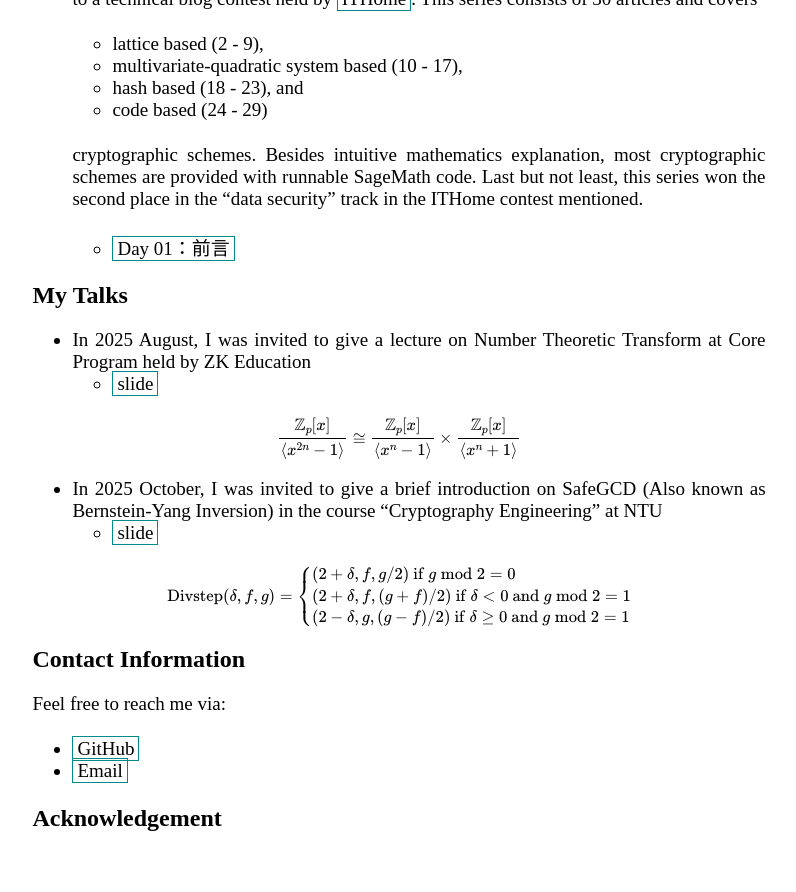
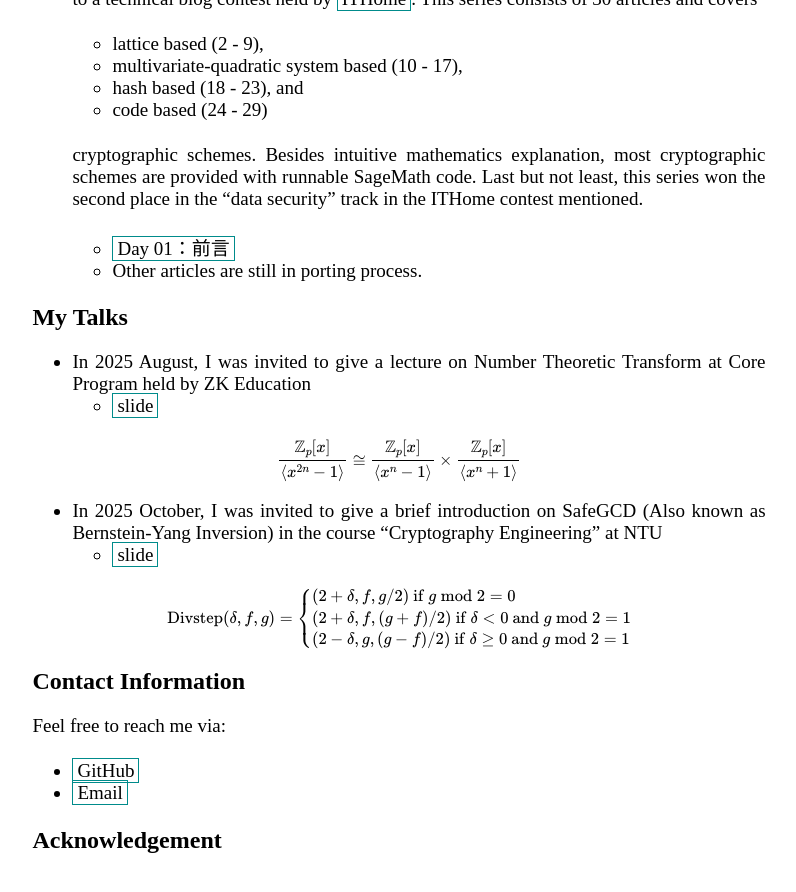
Before and after one commit to cheng-wei-huang0612/cheng-wei-huang0612.github.io, a Jekyll site: the page built from index.md, in a window 1280 px wide and 900 px high, scrolled down 1284 px. Shown: the top 892 px of the window, without its empty margins (241-1037 px from the left). Built offline with Jekyll 4.4.1, drawn with Linux system fonts in a browser that asks for light colours; nearby versions of some CDN libraries.

Commit message:
pqc articles are porting

```diff
--- a/index.md
+++ b/index.md
@@ -43,7 +43,10 @@ I am interested in uncovering deeper mathematical structures and applying them t
     schemes are provided with runnable SageMath code.
     Last but not least, this series won the second place in the
     "data security" track in the ITHome contest mentioned.
+
+
     - [Day 01：前言](/pqc30/day01.html)
+    - Other articles are still in porting process.
 
 
 ## My Talks
```
